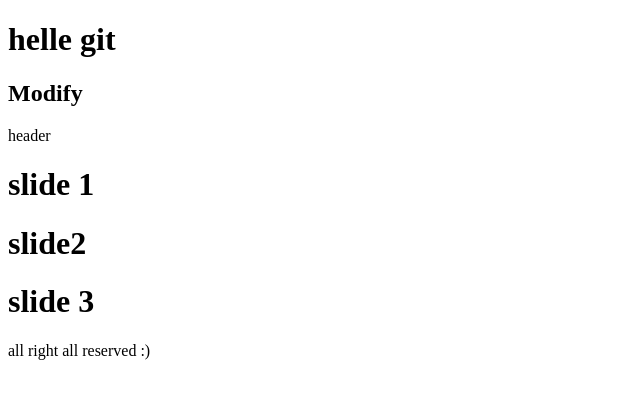
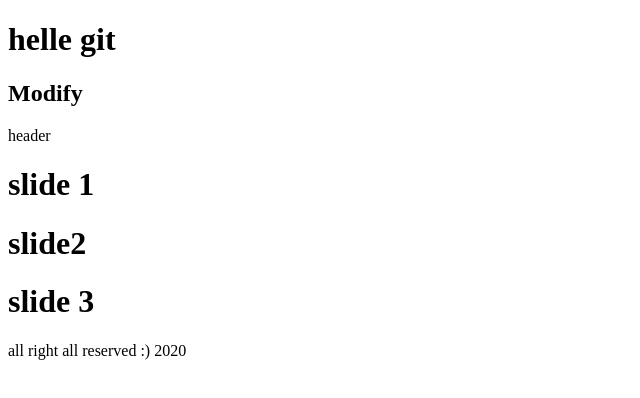
Before and after one commit to AmirabbasAfrasiyabi/git, a plain HTML site: page index.html in a window 1280 px wide. Shown: the full height of the page, 0-640 px from the left. Drawn offline with Linux system fonts and the light colour scheme.

Commit message:
years added to footer

```diff
--- a/index.html
+++ b/index.html
@@ -20,7 +20,7 @@
             slide 3
         </h1>
     </div>
-    <footer>all right all reserved :)</footer>
+    <footer>all right all reserved :) 2020</footer>
 
 </body>
 </html>
```
